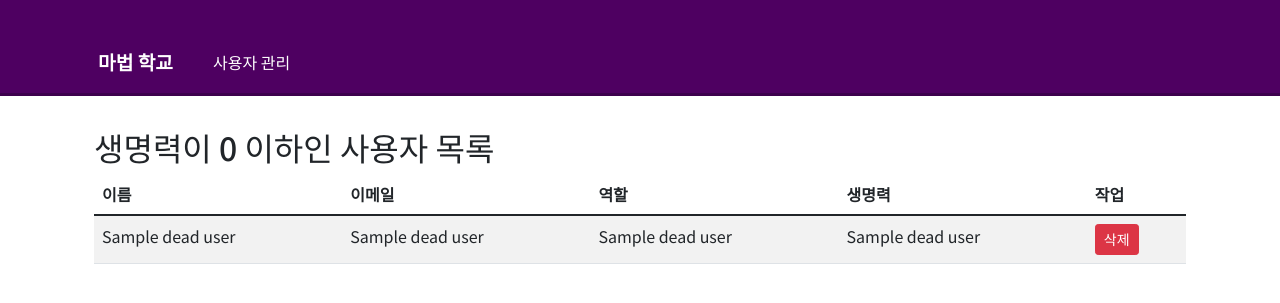
After one commit to haerongnim/2024DBproject, a Flask app: page /admin/dead_users in a window 1280 px wide. The commit adds this page. Shown: the top 303 px of the page. Run offline with Flask 3, Linux system fonts and the light colour scheme; the visitor is signed in with stand-in values (Sample User, id 1); a database or web service that is not in the repository returns one stand-in record (values such as "Sample title"); some libraries are stand-ins or nearby versions.

Commit message:
관리자 admin, view 생성, 관리자 기능 구현 및 버그 수정

```diff
--- a/server.py
+++ b/server.py
@@ -67,6 +67,13 @@ def login_required(f):
         return f(*args, **kwargs)
     return decorated_function
 
+def admin_required(f):
+    @wraps(f)
+    def decorated_function(*args, **kwargs):
+        if 'role' not in session or session['role'] != 'Admin':
+            return jsonify({'error': '관리자 권한이 필요합니다.'}), 403
+        return f(*args, **kwargs)
+    return decorated_function
 
 # 회원가입 처리
 @app.route('/signup', methods=['GET', 'POST'])  # '/signup' URL에 대한 GET, POST 요청 처리
@@ -159,39 +166,51 @@ def login():
         conn = get_db_connection()
         cur = conn.cursor()
 
-        # Person 테이블에서 입력된 이메일로 사용자 정보 조회
-        cur.execute("SELECT * FROM Person WHERE email = %s", (email,))
-        user = cur.fetchone()
-
-        # 사용자가 존재하고 비밀번호가 일치하는 경우
-        if user and check_password_hash(user[3], password):  # user[3]은 password 컬럼
-            # 세션에 사용자 ID와 이름 저장
-            session['user_id'] = user[0]  # id
-            session['username'] = user[1]  # name
-
-            # 사용자의 역할 확인을 위한 역할 목록
-            roles = ['Student', 'Professor', 'Villain', 'Muggle']
-            user_role = None
-
-            # 각 역할 테이블을 확인하여 사용자의 역할 찾기
-            for role in roles:
-                cur.execute(f"SELECT * FROM {role} WHERE {role.lower()}_id = %s", (user[0],))
+        try:
+            # Person 테이블에서 입력된 이메일로 사용자 정보 조회
+            cur.execute("SELECT * FROM Person WHERE email = %s", (email,))
+            user = cur.fetchone()
+
+            # 사용자가 존재하고 비밀번호가 일치하는 경우
+            if user and check_password_hash(user[3], password):  # user[3]은 password 컬럼
+                # 세션에 사용자 ID와 이름 저장
+                session['user_id'] = user[0]  # id
+                session['username'] = user[1]  # name
+
+                # 역할 확�
+                cur.execute("SELECT * FROM Admin WHERE admin_id = %s", (user[0],))
                 if cur.fetchone():
-                    user_role = role
-                    break
-
-            # 역할이 확인된 경우
-            if user_role:
-                # 세션에 역할 저장하고 홈 화면으로 리다이렉트
-                session['role'] = user_role
-                cur.close()
-                conn.close()
-                return redirect(url_for('home'))
-
-        # 로그인 실패 시 에러 메시지 표시
-        flash('잘못된 이메일 또는 비밀번호입니다.')
-        cur.close()
-        conn.close()
+                    session['role'] = 'Admin'
+                    return redirect(url_for('home'))
+
+                # 사용자의 역할 확인을 위한 역할 목록
+                roles = ['Student', 'Professor', 'Villain', 'Muggle']
+                user_role = None
+
+                # 각 역할 테이블을 확인하여 사용자의 역할 찾기
+                for role in roles:
+                    cur.execute(f"SELECT * FROM {role} WHERE {role.lower()}_id = %s", (user[0],))
+                    if cur.fetchone():
+                        user_role = role
+                        break
+
+                # 역할이 확인된 경우
+                if user_role:
+                    # 세션에 역할 저장하고 홈 화면으로 리다이렉트
+                    session['role'] = user_role
+                    cur.close()
+                    conn.close()
+                    return redirect(url_for('home'))
+
+            # 로그인 실패 시 에러 메시지 표시
+            flash('잘못된 이메일 또는 비밀번호입니다.')
+            cur.close()
+            conn.close()
+            return redirect(url_for('login'))
+
+        finally:
+            cur.close()
+            conn.close()
 
     # GET 요청이거나 로그인 실패 시 로그인 페이지 표시
     return render_template('login.html')
@@ -689,7 +708,7 @@ def sell_item(item_id):
                 WHERE owner_id = %s AND item_id = %s
             """, (session['user_id'], item_id))
         else:
-            # 일부 판매시 - amount 필드 감소
+            # 일부 판매시 - amount 필드 ���소
             cur.execute("""
                 UPDATE ItemOwnership
                 SET amount = amount - %s
@@ -1666,7 +1685,7 @@ def submit_grade():
     # 교수 권한이 있는지 체크
     if session.get('role') != 'Professor':
         # 교수가 아닌 경우 에러 메시지 반환
-        return jsonify({'success': False, 'message': '교수만 성적을 부여할 수 있습니다.'})
+        return jsonify({'success': False, 'message': '교수만 성적을 부여�� 수 있습니다.'})
 
     try:
         # 폼 데이터에서 필요한 정보 추출
@@ -1755,7 +1774,6 @@ def submit_grade():
     except Exception as e:
         # 전체 처리 과정에서 발생한 예외 처리
         return jsonify({'success': False, 'message': str(e)})
-
 
 
 
@@ -1853,140 +1871,81 @@ def battle_list():
 @app.route('/battle', methods=['POST'])  # '/battle' URL에 대한 POST 요청 처리
 @login_required  # 로그인이 필요한 기능임을 명시하는 데코레이터
 def battle():
-    # 요청 데이터에서 상대방 ID 추출
     data = request.get_json()
     opponent_id = data.get('opponent_id')
 
-    # 데이터베이스 연결 생성
-    conn = get_db_connection()
-    cur = conn.cursor()
-
-    try:
-        cur.execute("BEGIN")  # 트랜잭션 시작
-
-        # 현재 사용자의 공격력과 생명력 조회 - 역할에 따라 다른 테이블 조회
-        if session['role'] == 'Muggle':
-            # Muggle 테이블에서 현재 사용자의 공격력과 생명력을 조회
-            cur.execute("""
-                SELECT attack_power, heart  -- 공격력과 생명력 컬럼 선택
-                FROM Muggle                 -- Muggle 테이블에서
-                WHERE muggle_id = %s        -- 현재 사용자 ID와 일치하는 행 선택
-            """, (session['user_id'],))
-        elif session['role'] == 'Student':
-            # Student 테이블에서 현재 사용자의 공격력과 생명력을 조회
-            cur.execute("""
-                SELECT attack_power, heart  -- 공격력과 생명력 컬럼 선택
-                FROM Student               -- Student 테이블에서
-                WHERE student_id = %s      -- 현재 사용자 ID와 일치하는 행 선택
-            """, (session['user_id'],))
-        else:  # Villain
-            # Villain 테이블에서 현재 사용자의 공격력과 생명력을 조회
-            cur.execute("""
-                SELECT attack_power, heart  -- 공격력과 생명력 컬럼 선택
-                FROM Villain               -- Villain 테이블에서
-                WHERE villain_id = %s      -- 현재 사용자 ID와 일치하는 행 선택
-            """, (session['user_id'],))
-
-        # 조회 결과 가져오기
-        player_stats = cur.fetchone()
-        if not player_stats:
-            raise Exception("사용자 정보를 찾을 수 없습니다.")
-
-        player_attack, player_heart = player_stats  # 공격력과 생명력 분리
-
-        # 상대방의 공격력과 역할 조회
+    conn = get_db_connection()
+    cur = conn.cursor()
+
+    try:
+        # 현재 사용자의 정보 가져오기
+        if session['role'] == 'Student':
+            cur.execute("SELECT heart, attack_power FROM Student WHERE student_id = %s", (session['user_id'],))
+        elif session['role'] == 'Villain':
+            cur.execute("SELECT heart, attack_power FROM Villain WHERE villain_id = %s", (session['user_id'],))
+        else:  # Muggle
+            cur.execute("SELECT heart, attack_power FROM Muggle WHERE muggle_id = %s", (session['user_id'],))
+
+        user_info = cur.fetchone()
+        user_heart = user_info[0]
+        user_attack = user_info[1]
+
+        # 생명력이 0이면 전투 불가
+        if user_heart <= 0:
+            return jsonify({'success': False, 'message': '생명력이 0이하라 전투를 할 수 없습니다.'})
+
+        # 상대방 정보 가져오기
         cur.execute("""
             SELECT
-                CASE                                                    -- CASE문 시작
-                    WHEN m.muggle_id IS NOT NULL THEN m.attack_power   -- Muggle인 경우 Muggle의 공격력
-                    WHEN s.student_id IS NOT NULL THEN s.attack_power  -- Student인 경우 Student의 공격력
-                    WHEN v.villain_id IS NOT NULL THEN v.attack_power  -- Villain인 경우 Villain의 공격력
-                END as attack_power,                                   -- 공격력 별칭 지정
-                CASE                                                   -- CASE문 시작
-                    WHEN m.muggle_id IS NOT NULL THEN 'Muggle'        -- Muggle인 경우
-                    WHEN s.student_id IS NOT NULL THEN 'Student'      -- Student인 경우
-                    WHEN v.villain_id IS NOT NULL THEN 'Villain'      -- Villain인 경우
-                END as role                                           -- 역할 별칭 지정
-            FROM Person p                                             -- Person 테이블을 기준으로
-            LEFT JOIN Muggle m ON p.id = m.muggle_id                 -- Muggle 테이블과 LEFT JOIN
-            LEFT JOIN Student s ON p.id = s.student_id               -- Student 테이블과 LEFT JOIN
-            LEFT JOIN Villain v ON p.id = v.villain_id               -- Villain 테이블과 LEFT JOIN
-            WHERE p.id = %s                                          -- 상대방 ID와 일치하는 행 선택
+                CASE
+                    WHEN s.student_id IS NOT NULL THEN 'Student'
+                    WHEN v.villain_id IS NOT NULL THEN 'Villain'
+                    ELSE 'Muggle'
+                END as role,
+                COALESCE(s.heart, v.heart, m.heart) as heart,
+                COALESCE(s.attack_power, v.attack_power, m.attack_power) as attack_power
+            FROM Person p
+            LEFT JOIN Student s ON p.id = s.student_id
+            LEFT JOIN Villain v ON p.id = v.villain_id
+            LEFT JOIN Muggle m ON p.id = m.muggle_id
+            WHERE p.id = %s
         """, (opponent_id,))
 
-        # 조회 결과 가져오기
-        opponent_stats = cur.fetchone()
-        if not opponent_stats:
-            raise Exception("상대방 정보를 찾을 수 없니다.")
-
-        opponent_attack, opponent_role = opponent_stats  # 공격력과 역할 분리
-
-        # 전투 결과 처리 - 공격력 비교
-        if player_attack > opponent_attack:
-            # 승리: 공격력 2 증가
-            attack_increase = 2
-            if session['role'] == 'Muggle':
-                # Muggle의 공격력 업데이트
-                cur.execute("""
-                    UPDATE Muggle                              -- Muggle 테이블 업데이트
-                    SET attack_power = attack_power + %s       -- 공격력을 지정된 값만큼 증가
-                    WHERE muggle_id = %s                       -- 현재 사용자 ID와 일치하는 행 선택
-                """, (attack_increase, session['user_id']))
-            elif session['role'] == 'Student':
-                # Student의 공격력 업데이트
-                cur.execute("""
-                    UPDATE Student                            -- Student 테이블 업데이트
-                    SET attack_power = attack_power + %s      -- 공격력을 지정된 값만큼 증가
-                    WHERE student_id = %s                     -- 현재 사용자 ID와 일치하는 행 선택
-                """, (attack_increase, session['user_id']))
-            else:  # Villain
-                # Villain의 공격력 업데이트
-                cur.execute("""
-                    UPDATE Villain                           -- Villain 테이블 업데이트
-                    SET attack_power = attack_power + %s     -- 공격력을 지정된 값만큼 증가
-                    WHERE villain_id = %s                    -- 현재 사용자 ID와 일치하는 행 선택
-                """, (attack_increase, session['user_id']))
-
-            message = f"승리! 공격력이 {attack_increase} 증가했습니다."
-
-        elif player_attack < opponent_attack:
-            # 패배: 생명력 1 감소
-            if player_heart <= 1:
-                raise Exception("생명력이 부족하여 전투할 수 없습니다.")
-
-            if session['role'] == 'Muggle':
-                # Muggle의 생명력 감소
-                cur.execute("""
-                    UPDATE Muggle                    -- Muggle 테이블 업데이트
-                    SET heart = heart - 1           -- 생명력을 1 감소
-                    WHERE muggle_id = %s            -- 현재 사용자 ID와 일치하는 행 선택
-                """, (session['user_id'],))
-            elif session['role'] == 'Student':
-                # Student의 생명력 감소
-                cur.execute("""
-                    UPDATE Student                  -- Student 테이블 업데이트
-                    SET heart = heart - 1          -- 생명력을 1 감소
-                    WHERE student_id = %s          -- 현재 사용자 ID와 일치하는 행 선택
-                """, (session['user_id'],))
-            else:  # Villain
-                # Villain의 생명력 감소
-                cur.execute("""
-                    UPDATE Villain                 -- Villain 테이블 업데이트
-                    SET heart = heart - 1         -- 생명력을 1 감소
-                    WHERE villain_id = %s         -- 현재 사용자 ID와 일치하는 행 선택
-                """, (session['user_id'],))
-
-            message = "패배... 생명력이 1 감소했습니다."
-
+        opponent_info = cur.fetchone()
+        opponent_role = opponent_info[0]
+        opponent_heart = opponent_info[1]
+        opponent_attack = opponent_info[2]
+
+        # 상대방의 생명력이 0이면 전투 불가
+        if opponent_heart <= 0:
+            return jsonify({'success': False, 'message': '상대방의 생명력이 0이하라 전투를 할 수 없습니다.'})
+
+        # 전투 결과 계산
+        if user_attack > opponent_attack:
+            # 승리
+            message = "전투에서 승리했습니다! 상대방의 생명력이 1 감소했습니다."
+            if opponent_role == 'Student':
+                cur.execute("UPDATE Student SET heart = GREATEST(0, heart - 1) WHERE student_id = %s", (opponent_id,))
+            elif opponent_role == 'Villain':
+                cur.execute("UPDATE Villain SET heart = GREATEST(0, heart - 1) WHERE villain_id = %s", (opponent_id,))
+            else:
+                cur.execute("UPDATE Muggle SET heart = GREATEST(0, heart - 1) WHERE muggle_id = %s", (opponent_id,))
         else:
-            message = "무승부입니다!"  # 공격력이 같은 경우
-
-        conn.commit()  # 트랜잭션 커밋
-        return jsonify({'success': True, 'message': message})  # 성공 응답 반환
+            # 패배
+            message = "전투에서 패배했습니다. 당신의 생명력이 1 감소했습니다."
+            if session['role'] == 'Student':
+                cur.execute("UPDATE Student SET heart = GREATEST(0, heart - 1) WHERE student_id = %s", (session['user_id'],))
+            elif session['role'] == 'Villain':
+                cur.execute("UPDATE Villain SET heart = GREATEST(0, heart - 1) WHERE villain_id = %s", (session['user_id'],))
+            else:
+                cur.execute("UPDATE Muggle SET heart = GREATEST(0, heart - 1) WHERE muggle_id = %s", (session['user_id'],))
+
+        conn.commit()
+        return jsonify({'success': True, 'message': message})
 
     except Exception as e:
-        conn.rollback()  # 오류 발생 시 롤백
-        return jsonify({'success': False, 'message': str(e)})  # 실패 응답 반환
+        conn.rollback()
+        return jsonify({'success': False, 'message': str(e)})
     finally:
         # 데이터베이스 연결 자원 해제
         cur.close()
@@ -2049,7 +2008,60 @@ def view_rankings():
         cur.close()
         conn.close()
 
+@app.route('/admin/delete_user/<int:user_id>', methods=['POST'])
+@login_required
+@admin_required
+def delete_user(user_id):
+    conn = get_db_connection()
+    cur = conn.cursor()
+
+    try:
+        # dead_users view에서 해당 사용자 확인
+        cur.execute("SELECT * FROM dead_users WHERE id = %s", (user_id,))
+        user = cur.fetchone()
+
+        if not user:
+            return jsonify({'success': False, 'message': '삭제할 수 없는 사용자입니다.'})
+
+        # 사용자 역할에 따른 테이블에서 삭제
+        if user[3] == 'Student':
+            cur.execute("DELETE FROM Student WHERE student_id = %s", (user_id,))
+        elif user[3] == 'Villain':
+            cur.execute("DELETE FROM Villain WHERE villain_id = %s", (user_id,))
+        elif user[3] == 'Muggle':
+            cur.execute("DELETE FROM Muggle WHERE muggle_id = %s", (user_id,))
+
+        # Person 테이블에서 삭제
+        cur.execute("DELETE FROM Person WHERE id = %s", (user_id,))
+
+        conn.commit()
+        return jsonify({'success': True, 'message': '사용자가 삭제되었습니다.'})
+
+    except Exception as e:
+        conn.rollback()
+        return jsonify({'success': False, 'message': str(e)})
+    finally:
+        cur.close()
+        conn.close()
+
+@app.route('/admin/dead_users')
+@login_required
+@admin_required
+def view_dead_users():
+    conn = get_db_connection()
+    cur = conn.cursor()
+
+    try:
+        cur.execute("SELECT * FROM dead_users")
+        dead_users = cur.fetchall()
+        return render_template('admin/dead_users.html', dead_users=dead_users)
+    finally:
+        cur.close()
+        conn.close()
+
 if __name__ == "__main__":
     scheduler.start()
     initialize_items()
     app.run(debug=True, host='0.0.0.0', port=5000)
+    initialize_items()
+    app.run(debug=True, host='0.0.0.0', port=5000)
--- /dev/null
+++ b/templates/admin/dead_users.html
@@ -0,0 +1,53 @@
+{% extends 'base.html' %}
+
+{% block content %}
+<div class="container mt-4">
+    <h2>생명력이 0 이하인 사용자 목록</h2>
+
+    <div class="table-responsive">
+        <table class="table table-striped">
+            <thead>
+                <tr>
+                    <th>이름</th>
+                    <th>이메일</th>
+                    <th>역할</th>
+                    <th>생명력</th>
+                    <th>작업</th>
+                </tr>
+            </thead>
+            <tbody>
+                {% for user in dead_users %}
+                <tr>
+                    <td>{{ user[1] }}</td>
+                    <td>{{ user[2] }}</td>
+                    <td>{{ user[3] }}</td>
+                    <td>{{ user[4] }}</td>
+                    <td>
+                        <button class="btn btn-danger btn-sm" onclick="deleteUser({{ user[0] }})">
+                            삭제
+                        </button>
+                    </td>
+                </tr>
+                {% endfor %}
+            </tbody>
+        </table>
+    </div>
+</div>
+
+<script>
+function deleteUser(userId) {
+    if (confirm('정말 이 사용자를 삭제하시겠습니까?')) {
+        fetch(`/admin/delete_user/${userId}`, {
+            method: 'POST',
+        })
+        .then(response => response.json())
+        .then(data => {
+            alert(data.message);
+            if (data.success) {
+                location.reload();
+            }
+        });
+    }
+}
+</script>
+{% endblock %}
--- a/templates/base.html
+++ b/templates/base.html
@@ -83,6 +83,10 @@
                         <li class="nav-item">
                             <a class="nav-link" href="{{ url_for('view_game_history') }}">게임 기록</a>
                         </li>
+                    {% elif session['role'] == 'Admin' %}
+                        <li class="nav-item">
+                            <a class="nav-link" href="{{ url_for('view_dead_users') }}">사용자 관리</a>
+                        </li>
                     {% endif %}
                 </ul>
             </div>
```
Also changed, not shown: database_setup.py (+53 -0 lines), templates/home.html (+9 -7 lines), 2 other files.
